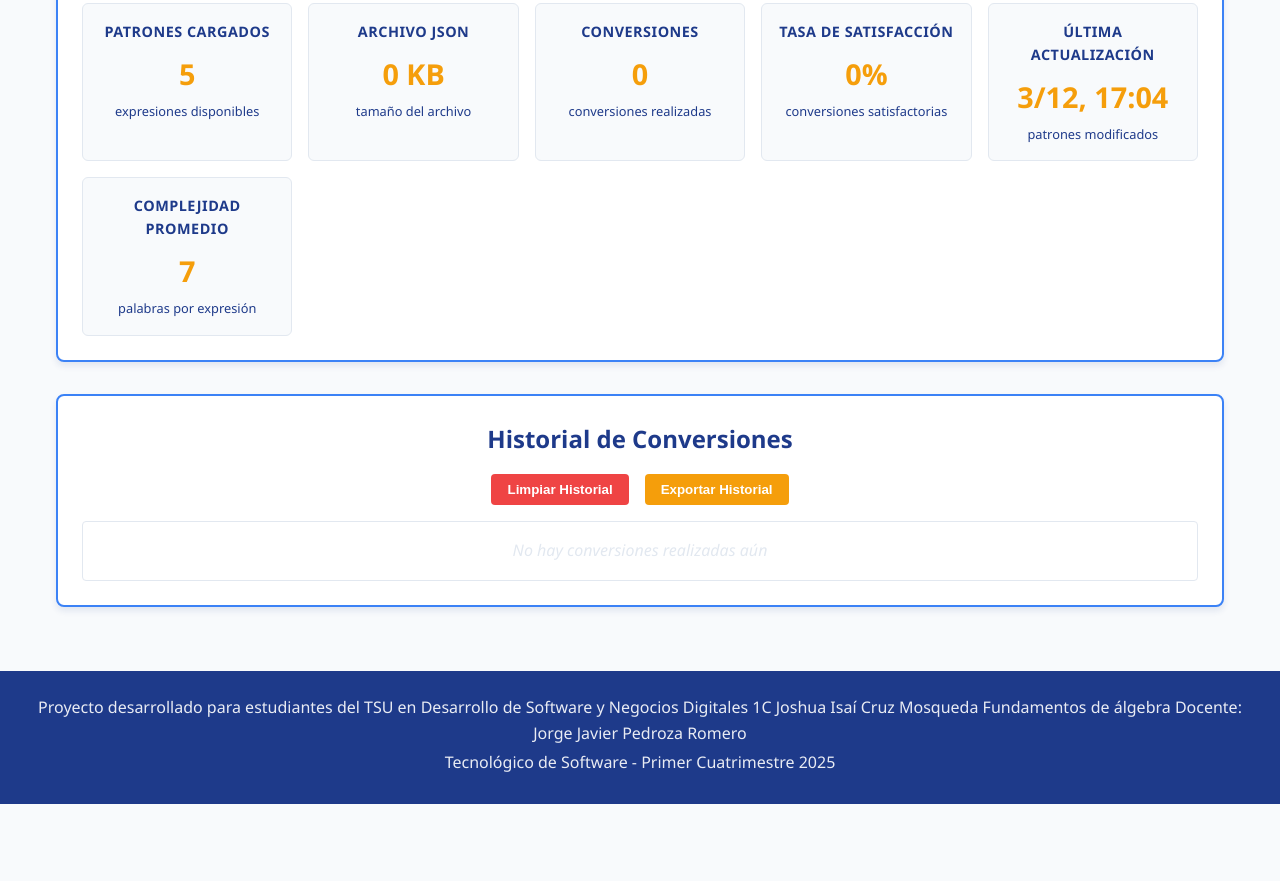
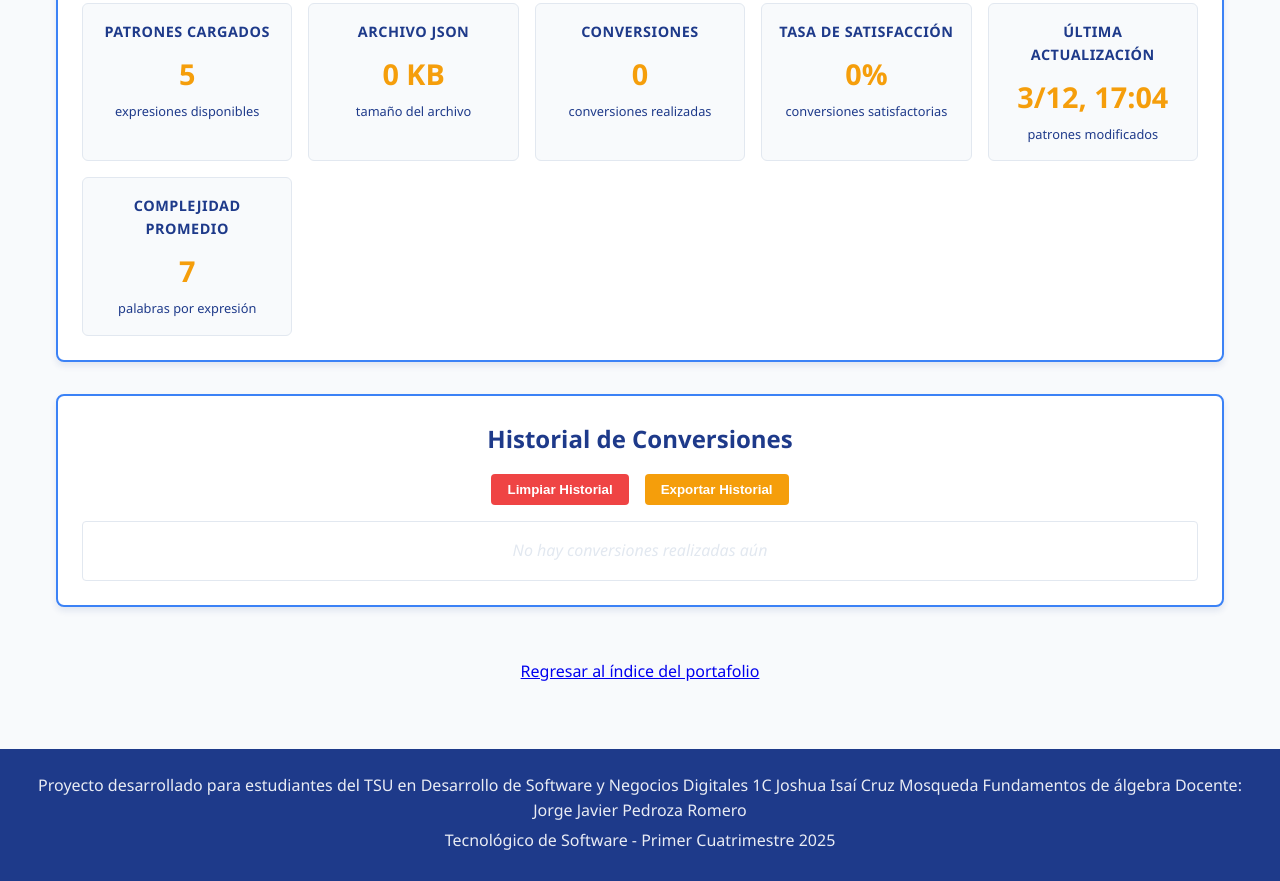
Before and after one commit to Joshua-221/PORTAFOLIO-DE-EVIDENCIAS, a plain HTML site: page actividades/actividad06/1C_A06_JoshuaCruz.html in a window 1280 px wide. Shown: the part 842-1723 px from the top of the page. Before the commit the page ends 1646 px from the top, so only its background shows below. Drawn offline with Linux system fonts and the light colour scheme.

Commit message:
Agregar portafolio

```diff
--- a/actividades/actividad06/1C_A06_JoshuaCruz.html
+++ b/actividades/actividad06/1C_A06_JoshuaCruz.html
@@ -649,6 +649,11 @@ footer p {
             <p class="no-history">No hay conversiones realizadas aún</p>
         </div>
     </section>
+
+    <a href="../../index.html" style="display: block; text-align: center; margin-top: 20px;">
+        Regresar al índice del portafolio
+    </a>
+
 </main>
 
 <!-- Pie de página -->
```
